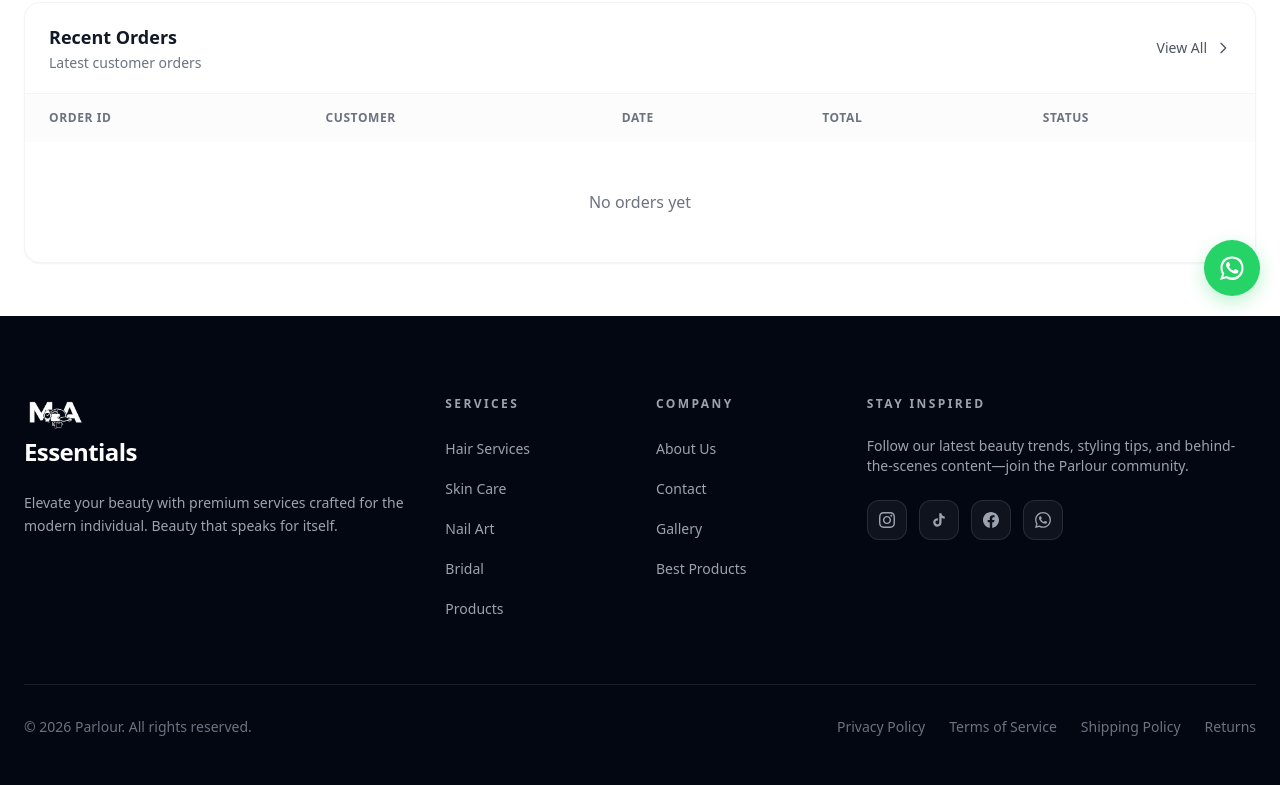
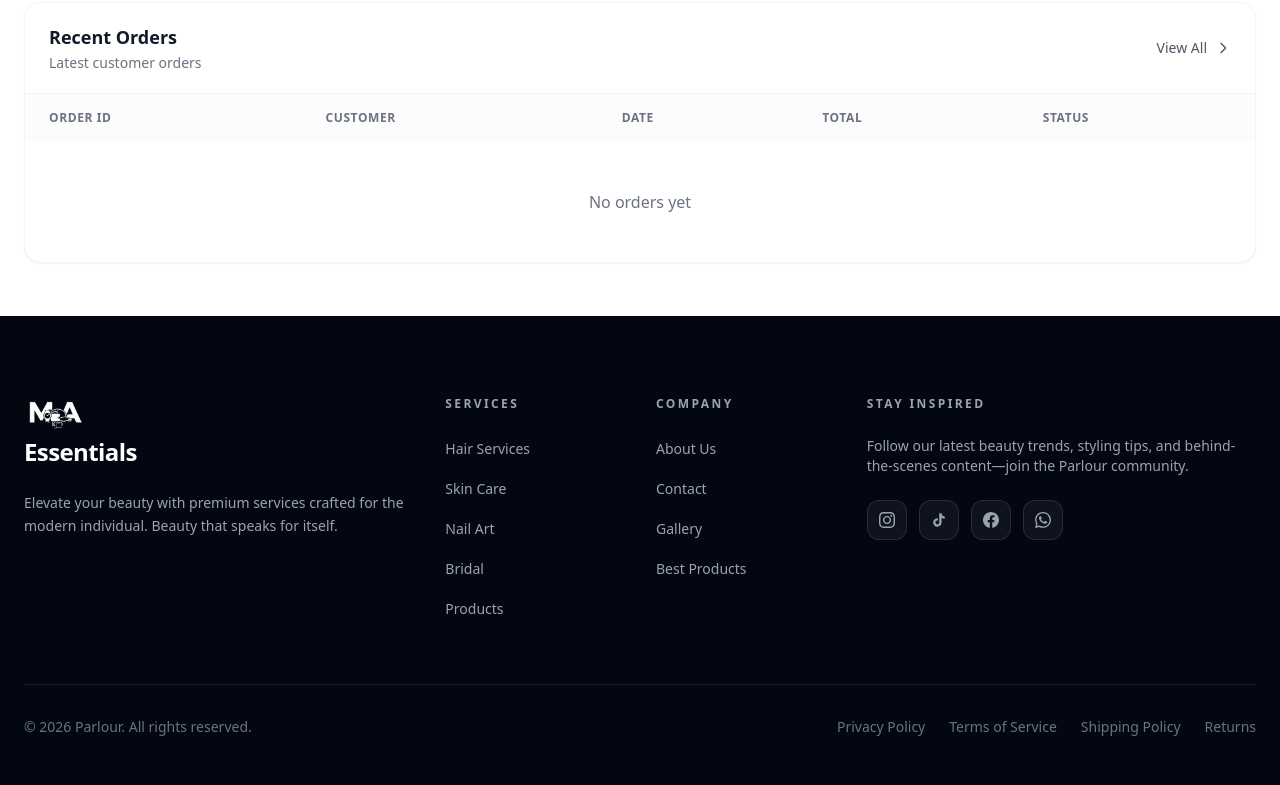
Before and after one commit to uxlabspk/parlour, a PHP site: page /admin/index.php in a window 1280 px wide. Shown: the part 484-1269 px from the top of the page. Run offline with PHP 8.4, Linux system fonts and the light colour scheme; a user stored in the database is signed in; data comes from the database, SQL or seed files in the repository; data that the repository does not hold is empty; some libraries are stand-ins or nearby versions.

Commit message:
Remove floating WhatsApp button and associated styles from footer

```diff
--- a/includes/footer.php
+++ b/includes/footer.php
@@ -92,19 +92,3 @@
     </footer>
 </body>
 </html>
-
-<!-- Floating WhatsApp Button -->
-<style>
-.whatsapp-float{position:fixed;right:20px;bottom:20px;z-index:9999;width:56px;height:56px;border-radius:50%;background:#25D366;color:#fff;display:flex;align-items:center;justify-content:center;box-shadow:0 6px 18px rgba(37,211,102,0.3);transition:transform .15s ease,box-shadow .15s;}
-.whatsapp-float:hover{transform:translateY(-3px);box-shadow:0 10px 24px rgba(37,211,102,0.35);}
-.whatsapp-float svg{width:24px;height:24px;}
-@media (max-width:640px){.whatsapp-float{right:16px;bottom:16px;width:48px;height:48px;}}
-</style>
-
-<!-- Replace the phone number and the prefilled message as needed -->
-<a href="https://wa.me/+923145394040?text=Hello%20Parlour%20I%20need%20help%20with%20a%20booking" target="_blank" rel="noopener noreferrer" class="whatsapp-float" aria-label="Chat on WhatsApp">
-    <svg viewBox="0 0 24 24" fill="currentColor" xmlns="http://www.w3.org/2000/svg" aria-hidden="true">
-        <path d="M20.52 3.48A11.94 11.94 0 0012 .5 11.96 11.96 0 003.48 3.48 11.92 11.92 0 00.5 12c0 2.09.55 4.13 1.6 5.92L0 24l6.3-1.64A11.92 11.92 0 0012 24c2.09 0 4.13-.55 5.92-1.6A11.92 11.92 0 0023.5 12c0-3.2-1.25-6.2-3.0-8.52zM12 21.5c-1.64 0-3.25-.43-4.64-1.25l-.33-.19-3.74.97.99-3.62-.21-.36A9.47 9.47 0 012.5 12c0-5.25 4.25-9.5 9.5-9.5s9.5 4.25 9.5 9.5S17.25 21.5 12 21.5z"/>
-        <path d="M17.58 14.06c-.3-.15-1.78-.88-2.05-.98-.27-.1-.47-.15-.67.15s-.77.98-.95 1.18c-.18.2-.35.22-.65.07-.3-.15-1.26-.46-2.4-1.48-.89-.79-1.49-1.76-1.66-2.06-.17-.3-.02-.46.13-.6.13-.12.3-.33.45-.5.15-.17.2-.3.3-.5.1-.2.05-.38-.02-.53-.07-.15-.67-1.6-.92-2.2-.24-.57-.48-.5-.67-.51l-.57-.01c-.2 0-.52.07-.8.37s-1.05 1.03-1.05 2.5 1.08 2.9 1.23 3.1c.15.2 2.12 3.33 5.14 4.67 2.02.9 2.78.99 3.78.83.6-.11 1.78-.72 2.03-1.42.25-.7.25-1.3.18-1.42-.07-.12-.26-.2-.56-.35z" fill="#fff"/>
-    </svg>
-</a>
```
